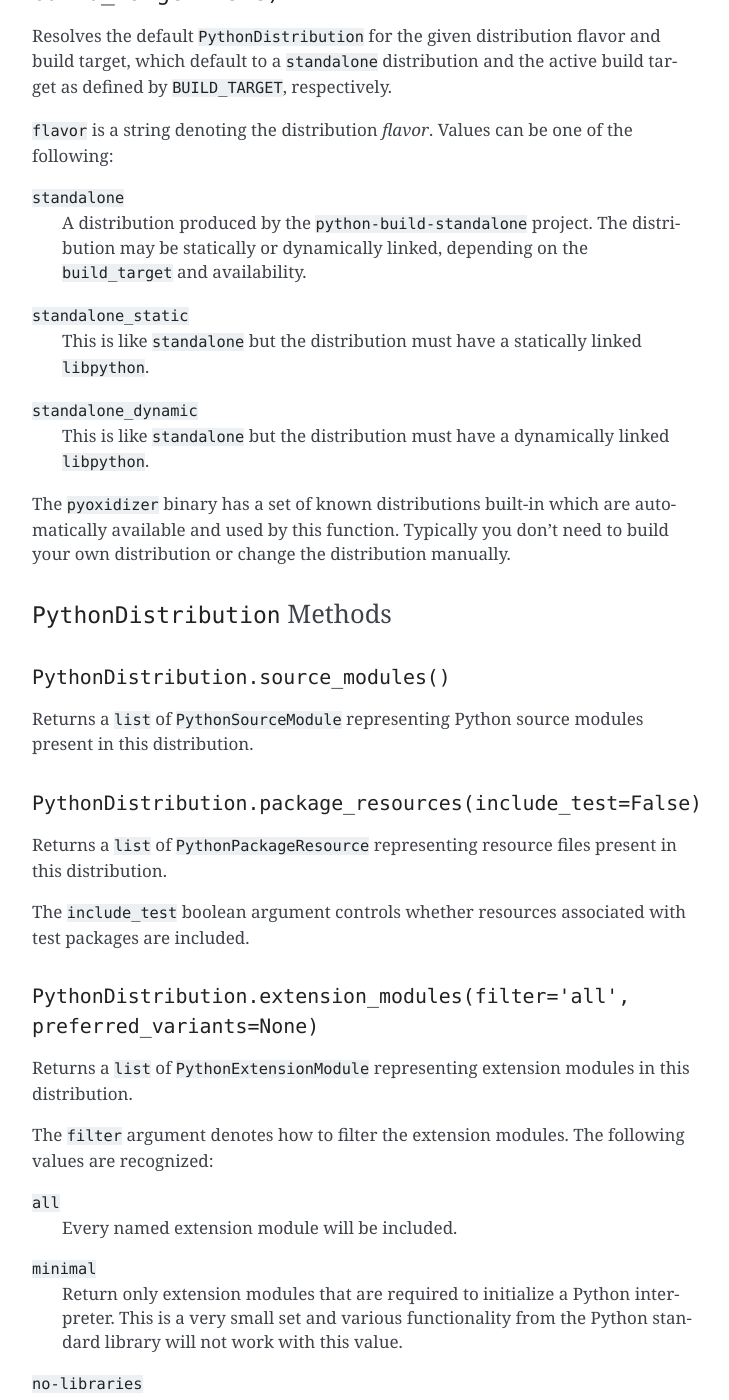
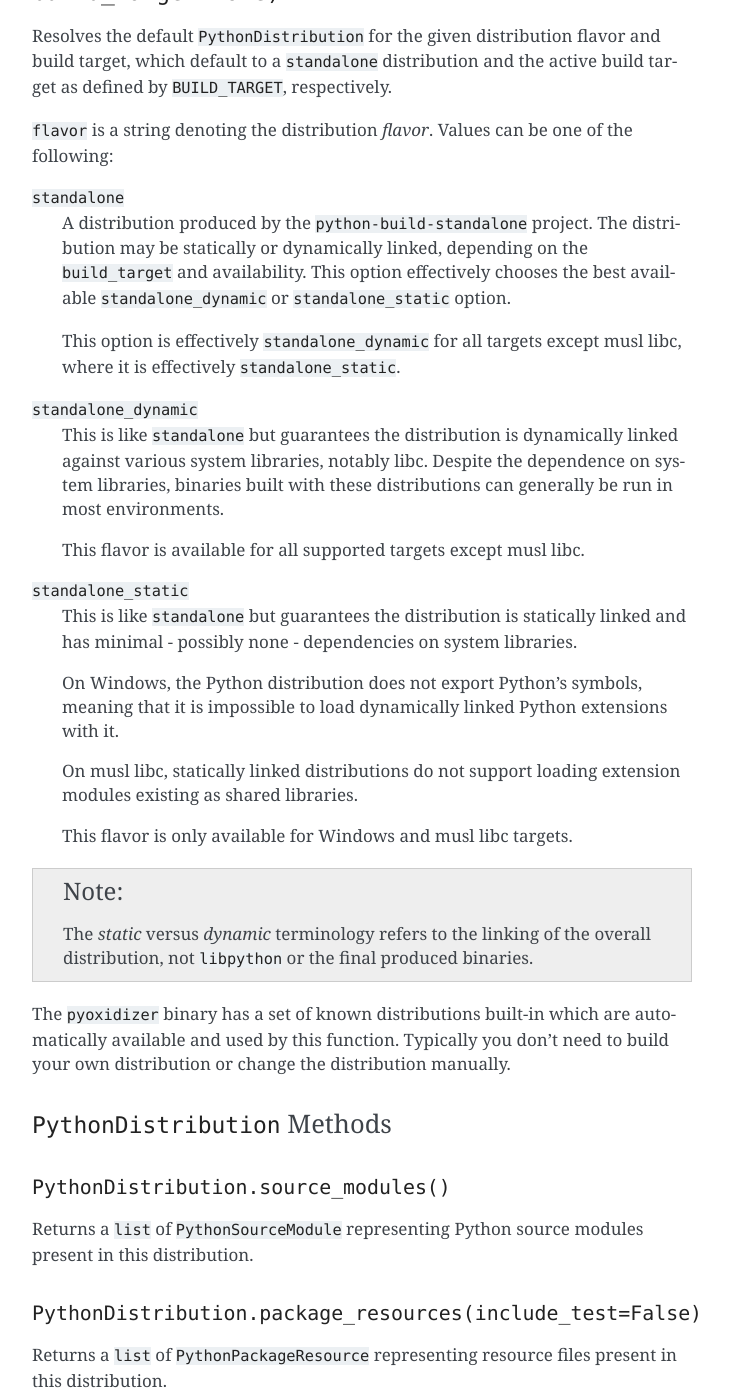
Before and after one commit to indygreg/PyOxidizer, a Sphinx documentation site: the page built from docs/config_api.rst, in a window 1280 px wide and 1400 px high, scrolled down 5417 px. Shown: the whole window, without its empty margins (388-1117 px from the left). Built offline with Sphinx 7.4.7, drawn with Linux system fonts in a browser that asks for light colours; the version number is read from the project's files by our own code.

Commit message:
python_distributions: prioritize Windows shared distributions
This makes sense for Windows, since the statically linked distributions
aren't as versatile and don't support features like reusing pre-built
extension modules.

As part of this, we shore up the documentation around the options to
avoid confusion.

```diff
--- a/docs/config_api.rst
+++ b/docs/config_api.rst
@@ -275,15 +275,37 @@
 ``standalone``
    A distribution produced by the ``python-build-standalone`` project. The
    distribution may be statically or dynamically linked, depending on the
-   ``build_target`` and availability.
+   ``build_target`` and availability. This option effectively chooses the
+   best available ``standalone_dynamic`` or ``standalone_static`` option.
+
+   This option is effectively ``standalone_dynamic`` for all targets except
+   musl libc, where it is effectively ``standalone_static``.
+
+``standalone_dynamic``
+   This is like ``standalone`` but guarantees the distribution is dynamically
+   linked against various system libraries, notably libc. Despite the
+   dependence on system libraries, binaries built with these distributions can
+   generally be run in most environments.
+
+   This flavor is available for all supported targets except musl libc.
 
 ``standalone_static``
-   This is like ``standalone`` but the distribution must have a statically
-   linked ``libpython``.
+   This is like ``standalone`` but guarantees the distribution is statically
+   linked and has minimal - possibly none - dependencies on system libraries.
 
-``standalone_dynamic``
-   This is like ``standalone`` but the distribution must have a dynamically
-   linked ``libpython``.
+   On Windows, the Python distribution does not export Python's symbols,
+   meaning that it is impossible to load dynamically linked Python extensions
+   with it.
+
+   On musl libc, statically linked distributions do not support loading
+   extension modules existing as shared libraries.
+
+   This flavor is only available for Windows and musl libc targets.
+
+.. note::
+
+   The *static* versus *dynamic* terminology refers to the linking of the
+   overall distribution, not ``libpython`` or the final produced binaries.
 
 The ``pyoxidizer`` binary has a set of known distributions built-in
 which are automatically available and used by this function. Typically you don't
--- a/docs/history.rst
+++ b/docs/history.rst
@@ -38,6 +38,10 @@
   support files that make them difficult to integrate with PyOxidizer.
 * The default Python distributions have been upgraded to CPython
   3.8.3 (from 3.7.7) and support for Python 3.7 has been removed.
+* On Windows, the ``default_python_distribution()`` Starlark function
+  now defaults to returning a ``standalone_dynamic`` distribution
+  variant, meaning that it picks a distribution that can load standalone
+  ``.pyd`` Python extension modules by default.
 * The ``pyembed`` crate now defines a new ``OxidizedPythonInterpreterConfig``
   type to configure Python interpreters. ``PythonConfig`` still exists
   and can be converted into a ``OxidizedPythonInterpreterConfig`` using
```
Also changed, not shown: 1 other file.
